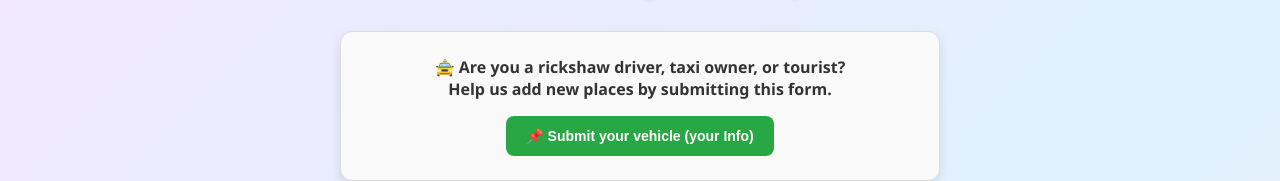
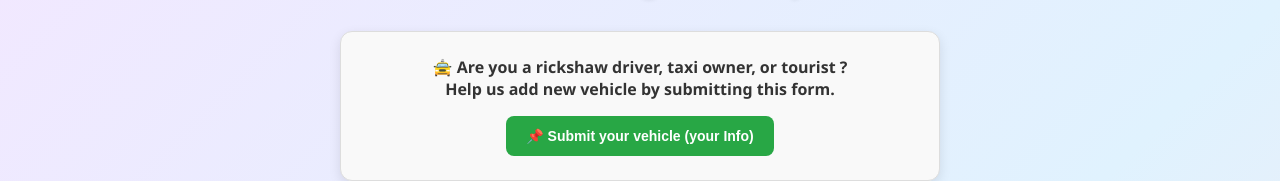
Before and after one commit to goperdoor/bus, a React (Create React App) app in the folder frontend/: page /RickshawBusManagement in a window 1280 px wide. Shown: the part 160-341 px from the top of the page. Built offline with nearby package versions, Linux system fonts and the light colour scheme.

Commit message:
Update RickshawBusManagement.js

```diff
--- a/frontend/src/Pages/RickshawBusManagement.js
+++ b/frontend/src/Pages/RickshawBusManagement.js
@@ -155,8 +155,8 @@ const RickshawBusManagement = () => {
   }}
 >
   <h3 style={{ marginBottom: '1rem', fontSize: '16px', color: '#333' }}>
-    🚖 Are you a rickshaw driver, taxi owner, or tourist? <br />
-    Help us add new places by submitting this form.
+    🚖 Are you a rickshaw driver, taxi owner, or tourist ? <br />
+    Help us add new vehicle by submitting this form.
   </h3>
 
   <button
```
